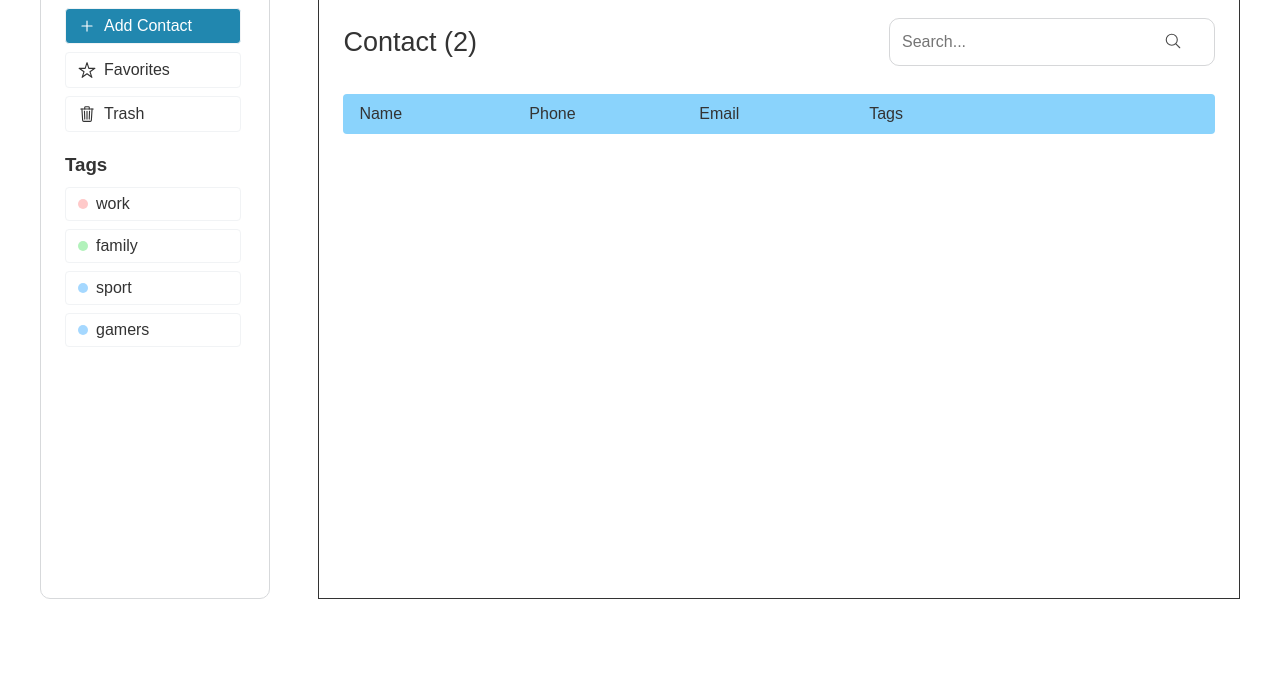
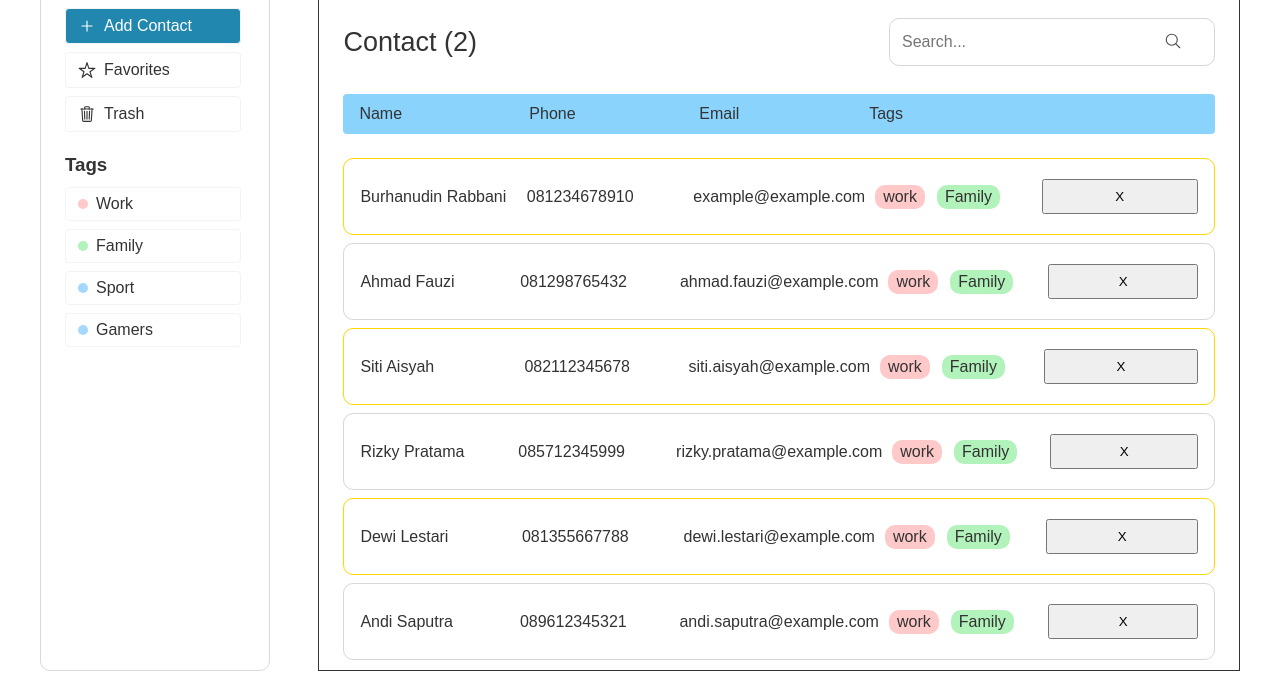
Before and after one commit to burhanudinrabbani666/homie, a website built with Vite: page index.html in a window 1280 px wide. Both pictures are taken after a click on the link "Add Contact". Shown: the part 105-800 px from the top of the page. Built offline with nearby package versions, Linux system fonts and the light colour scheme.

Commit message:
feat: refactoring render

```diff
--- a/index.html
+++ b/index.html
@@ -22,7 +22,7 @@
             </li>
             <div class="nav__main-non-add flex-col">
               <li>
-                <a class="nav__main-item" href="#">
+                <a class="nav__main-item" href="#favorites">
                   <ion-icon name="star-outline"></ion-icon>
                   <p class="main-item-text">Favorites</p>
                 </a>
--- a/src/js/controller.js
+++ b/src/js/controller.js
@@ -45,11 +45,26 @@ function app(initialData, initialLabels) {
 
   window.addEventListener("hashchange", () => {
     const labelToRender = window.location.hash.slice(1);
+
+    // Render Favorites
+    if (labelToRender === "favorites") {
+      const favoritedContact = initialData.filter(
+        (contact) => contact.favorites === true
+      );
+
+      renderContact(favoritedContact);
+      return;
+    }
+
+    // Render Contact By tag
     const contactToRender = initialData.filter((contact) =>
       contact.labels.map((label) => label.labelName).includes(labelToRender)
     );
+    if (contactToRender.length === 0)
+      return alert("no contact with this label");
 
     renderContact(contactToRender);
+    return;
   });
 }
 
--- a/src/js/views.js
+++ b/src/js/views.js
@@ -6,7 +6,10 @@ export function renderLabels(labels) {
       <li>
         <a class="nav__main-item" href="#${label.labelName.toLowerCase()}"
           ><div class="item-color label-color-${label.color}"></div>
-          <span class="item-label">${label.labelName}</span></a
+          <span class="item-label">${label.labelName.replace(
+            label.labelName[0],
+            label.labelName[0].toUpperCase()
+          )}</span></a
         >
       </li>
 
@@ -18,9 +21,10 @@ export function renderLabels(labels) {
 
 export function renderContact(initialData) {
   const html = initialData.map((contact) => {
-    if (contact.favorites) {
-      return `
-     <li class="contact-list grid-4-col favorites">
+    return `
+     <li class="contact-list grid-4-col ${
+       contact.favorites ? "favorites" : ""
+     }">
        <div class="name">
          <div class="img"></div>
          <p>${contact.name}</p>
@@ -53,47 +57,7 @@ export function renderContact(initialData) {
      </li>
 
     `;
-    } else {
-      return `
-      <li class="contact-list grid-4-col">
-        <div class="name">
-          <div class="img"></div>
-          <p>${contact.name}</p>
-        </div>
-        <p> ${contact.phone}</p>
-        <p>${contact.email}</p>
-        <div class="tags">
-          <div class="tag label-color-red">work</div>
-          <div class="tag label-color-green">Family</div>
-        </div>
-        <button class="menu-btn" data-id=${contact.id}>X</button>
-        <div class="menu hidden menu-${contact.id}" data-id=${contact.id}>
-          <a href="#" class="menu-item">
-            <ion-icon name="eye-outline"></ion-icon>
-            <span>View Detail</span>
-          </a>
-          <button class="menu-item favorite-btn"  data-id=${contact.id}>
-            <ion-icon name="star-outline" ></ion-icon>
-            <span>Favorites</span>
-          </button>
-          <button class="menu-item">
-            <ion-icon name="pencil-outline"></ion-icon>
-            <span>Edit Contact</span>
-          </button>
-          <button class="menu-item delete-btn" data-id=${contact.id}>
-            <ion-icon name="trash-outline"></ion-icon>
-            <span>Delete</span>
-          </button>
-        </div>
-     </li>
-
-    `;
-    }
   });
 
   contactsElement.innerHTML = html.join("");
 }
-
-export function menuBtn() {
-  console.log("hello");
-}
```
